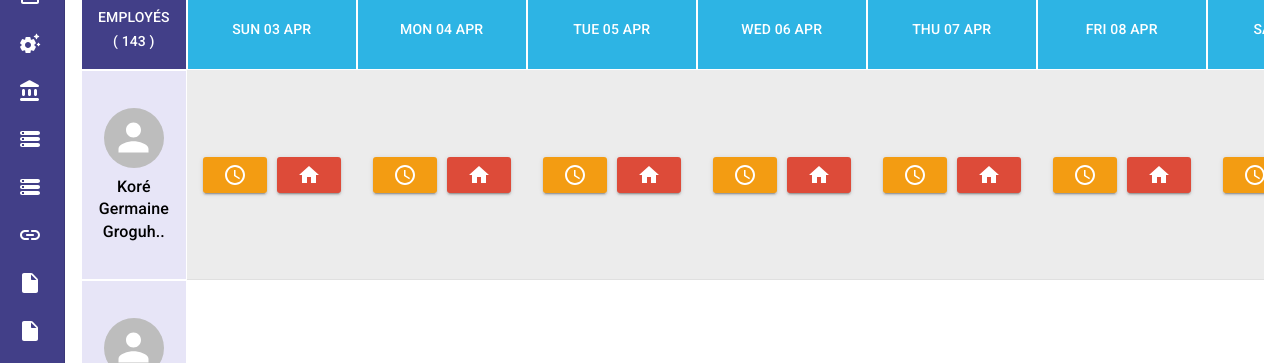
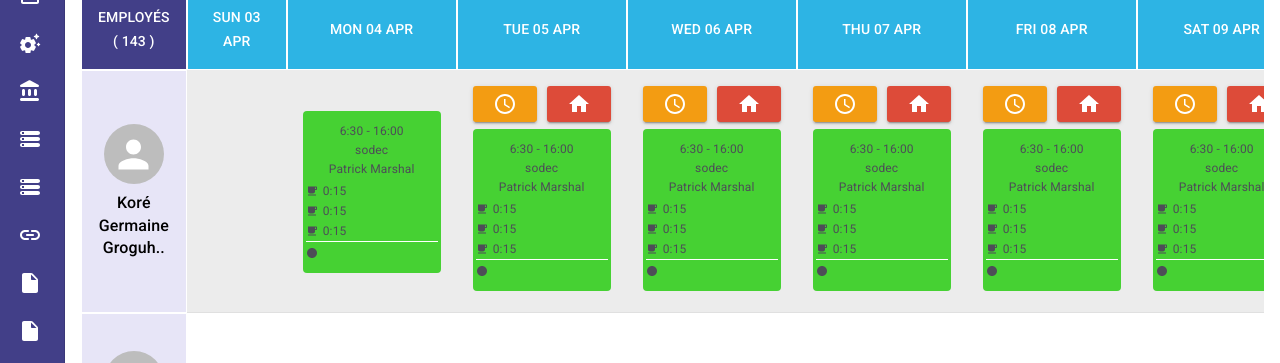
Before and after one commit to patelrishi/niovar-frontend, a React (Create React App) app: page / in a window 1280 px wide. Shown: the part 390-753 px from the top of the page. Built offline with nearby package versions, Linux system fonts and the light colour scheme.

Commit message:
green card added

```diff
--- a/src/components/common/table/StickyHeadTable.js
+++ b/src/components/common/table/StickyHeadTable.js
@@ -11,6 +11,8 @@ import { H6 } from "../../common/typography/Header";
 import ResponsiveDialog from "../dialog/ResponsiveDialog";
 import LocalPrintshopRoundedIcon from "@mui/icons-material/LocalPrintshopRounded";
 import ResponsiveDialogSecond from "../SecondDialog/ResponsiveDialogSecond";
+import FreeBreakfastIcon from '@mui/icons-material/FreeBreakfast';
+import CircleIcon from '@mui/icons-material/Circle';
 // import Tabledialog from "../../table/Tabledialog"
 // import ResponsiveDialog from "../../table/ResponsiveDialog"
 const useStyles = makeStyles((theme) => ({
@@ -69,6 +71,7 @@ const useStyles = makeStyles((theme) => ({
   },
   buttonGroup: {
     display: "flex",
+
     "&>div": {
       "&:nth-child(1)": {
         marginRight: "10px",
@@ -95,6 +98,21 @@ const useStyles = makeStyles((theme) => ({
       },
     },
   },
+  greencard:{
+    height:"162px",
+    fontSize: "12px",
+    borderRadius: "4px",
+    padding: "3px",
+    marginBottom: "5px",
+    lineHeight: "14px",
+    border: 0,
+    // color: "#ffffff",
+    textDecoration: "none",
+    marginTop: "5%",
+    background: "#46d133",
+    color:"#4d4d57"
+  },
+
 }));
 
 const columns = [
@@ -156,16 +174,12 @@ const columns = [
   },
 ];
 
-function createData(name, code, population, size) {
+function createData(name, code, GreenCard) {
   console.log(
-    name,
-    code,
-    population,
-    size,
-    "================================>"
+    name, code,GreenCard
   );
   // const density = population / size;
-  return { name, code, population, size };
+  return { name, code, GreenCard };
 }
 
 const UserTableProfile = ({ name = "" }) => {
@@ -188,16 +202,44 @@ const UserButtonGroup = ({ name = "" }) => {
   );
 };
 
+const GreenCard =()=>{
+  const classes = useStyles();
+  return (
+    <div className={classes.greencard}>
+      <div style={{marginBottom:"5px", marginTop:"10px"}}>
+      6:30 - 16:00
+      </div>
+      <div style={{marginBottom:"5px"}}>
+      sodec
+      </div>
+      <div style={{marginBottom:"5px"}}>
+      Patrick Marshal
+      </div>
+      <div style={{borderBottom:"1px solid #fff" }}>
+        <div style={{display:"flex",alignItems:"center",height:"20px"}}><FreeBreakfastIcon fontSize="12px" style ={{marginRight:"5px"}}/><p>0:15</p></div>
+        <div style={{display:"flex",alignItems:"center",height:"20px"}}><FreeBreakfastIcon  fontSize="12px"style ={{marginRight:"5px"}}/><p>0:15</p></div>
+        <div style={{display:"flex",alignItems:"center",height:"20px"}}><FreeBreakfastIcon  fontSize="12px"style ={{marginRight:"5px"}}/><p>0:15</p></div>
+      </div>
+      <div style={{marginTop:"5px",textAlign:"start"}}>
+<CircleIcon fontSize="12px"/>
+      </div>
+    </div>
+  )
+};
+
+
 export default function StickyHeadTable() {
   const classes = useStyles();
   const rows = [
     createData(
       <UserTableProfile name="Koré Germaine Groguh.." />,
-      <UserButtonGroup />
+      <UserButtonGroup />,
+      <GreenCard/>
     ),
     createData(
       <UserTableProfile name="Koré Germaine Groguh.." />,
-      <UserButtonGroup />
+      <UserButtonGroup />,
+
     ),
     createData(
       <UserTableProfile name="Koré Germaine Groguh.." />,
@@ -245,6 +287,7 @@ export default function StickyHeadTable() {
                   align="center"
                 >
                   {column.label}
+
                 </TableCell>
               ))}
             </TableRow>
@@ -257,25 +300,32 @@ export default function StickyHeadTable() {
                     {row.name}
                   </TableCell>
                   <TableCell key={i} align="center">
-                    {row.code}
+                    {/* {row.code} */}
+                    {/* {row.GreenCard} */}
+                  </TableCell>
+                  <TableCell key={i} align="center">
+                    {/* {row.code} */}
+                    {row.GreenCard}
                   </TableCell>
                   <TableCell key={i} align="center">
                     {row.code}
+                    {row.GreenCard}
                   </TableCell>
                   <TableCell key={i} align="center">
                     {row.code}
+                    {row.GreenCard}
                   </TableCell>
                   <TableCell key={i} align="center">
                     {row.code}
+                    {row.GreenCard}
                   </TableCell>
                   <TableCell key={i} align="center">
                     {row.code}
+                    {row.GreenCard}
                   </TableCell>
                   <TableCell key={i} align="center">
                     {row.code}
-                  </TableCell>
-                  <TableCell key={i} align="center">
-                    {row.code}
+                    {row.GreenCard}
                   </TableCell>
                   <TableCell key={i} align="center">
                     {/* {row.code} */}
--- a/src/components/dashboard/DashboardMain.js
+++ b/src/components/dashboard/DashboardMain.js
@@ -137,6 +137,11 @@ const DashboardMain = () => {
         },
       },
     },
+    name:{
+      "&>div":{
+        height: 50,
+      }
+    }
   }));
 
   const classes = useStyles();
@@ -208,7 +213,7 @@ const DashboardMain = () => {
               <TextField
                 id="outlined-basic"
                 label="Employee Name"
-                style={{ height: 50 }}
+                className={classes.name}
               />
 
               <div className={classes.date}>
```
